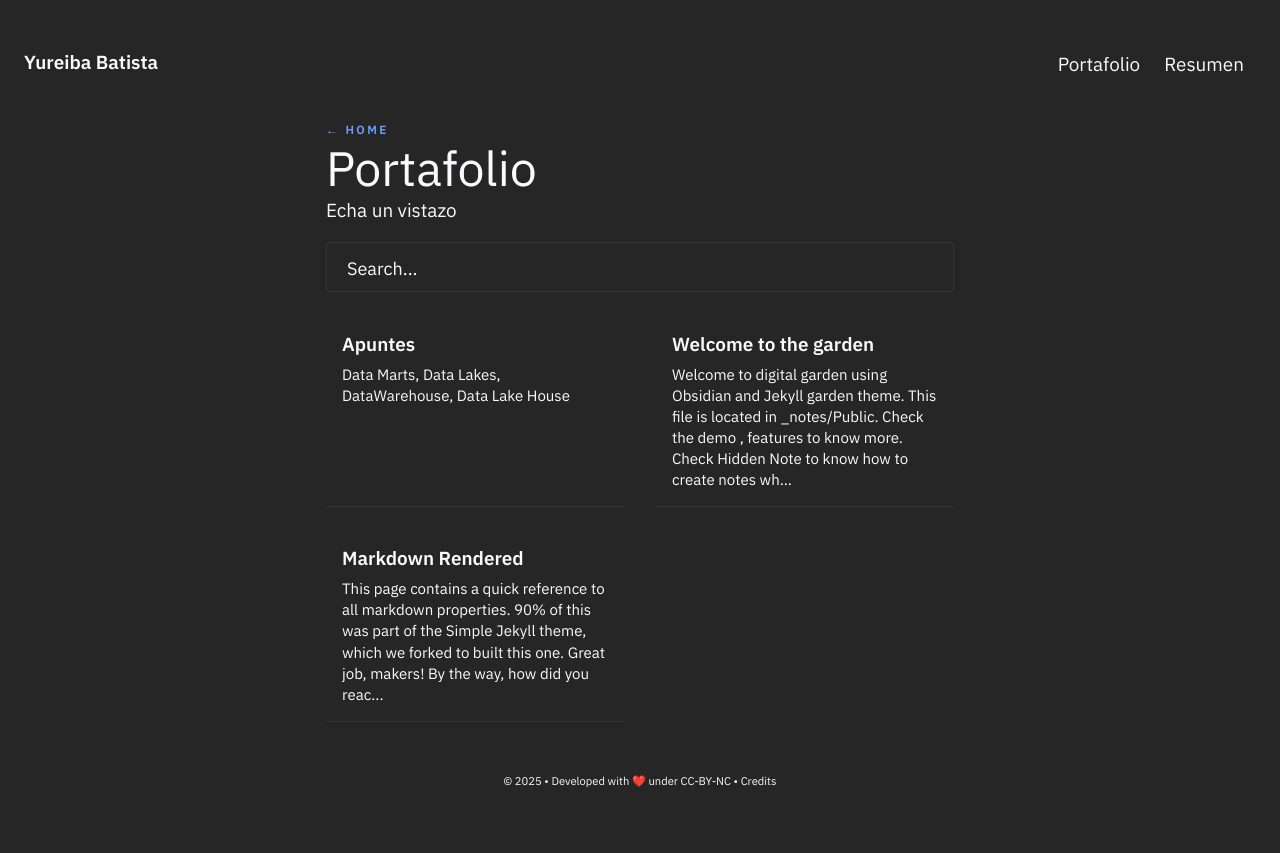
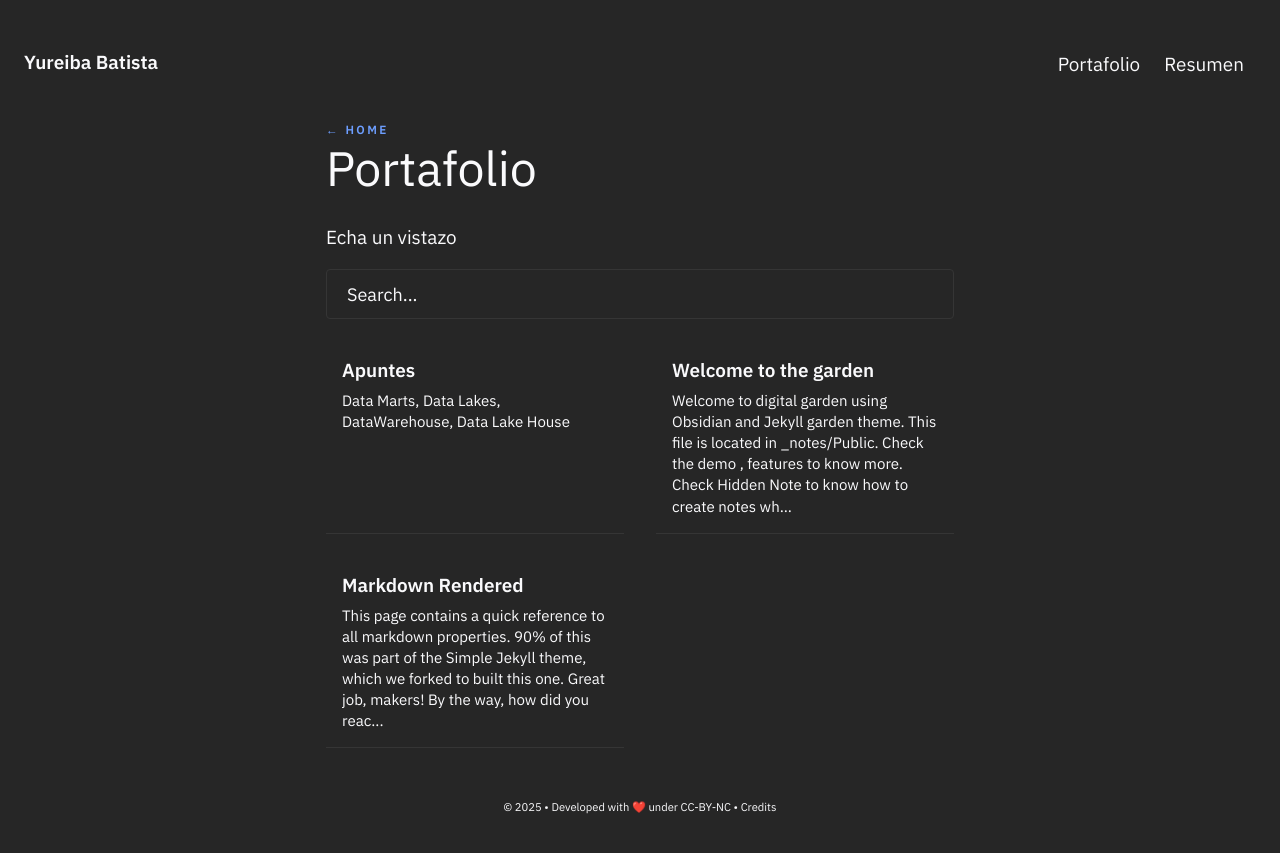
Before and after one commit to batistayureiba/batistayureiba.github.io, a Jekyll site: the page built from pages/notes.md, in a window 1280 px wide. Shown: the top 853 px of the page. Built offline with Jekyll 4.4.1, drawn with Linux system fonts in a browser that asks for light colours.

Commit message:
Update notes.md

```diff
--- a/pages/notes.md
+++ b/pages/notes.md
@@ -4,5 +4,5 @@ permalink: /notes
 feedformat: card
 title: Portafolio
 ---
-
-Echa un vistazo
+<br>
+Echa un vistazo<br>
```
